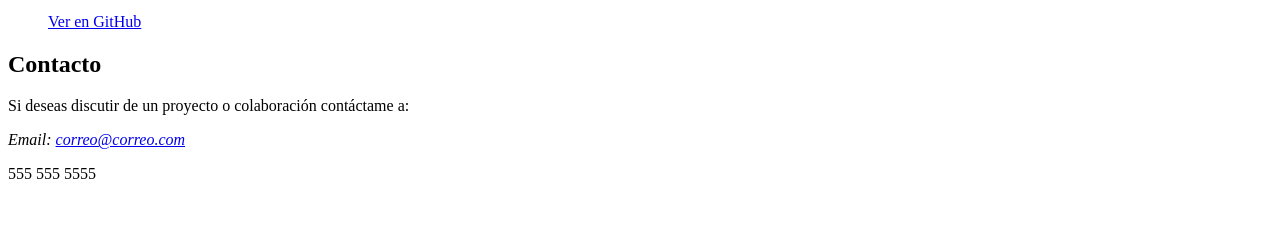
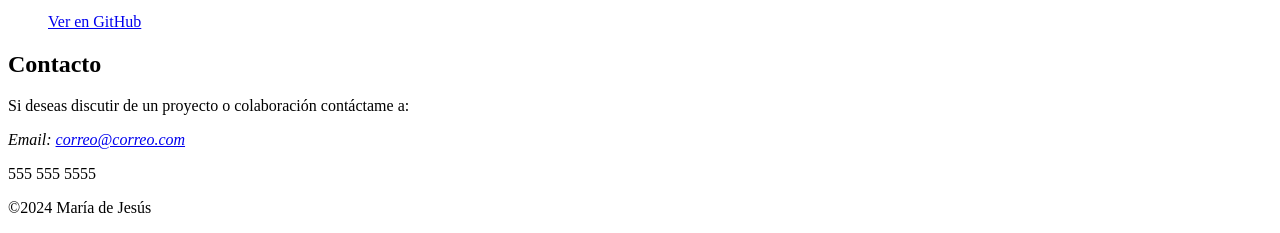
Before and after one commit to ChuchitaFuentes/DEVF_PORTFOLIO_MODULE_1, a plain HTML site: page 241114_EJERCICIOS/index.html in a window 1280 px wide. Shown: the part 1144-1377 px from the top of the page. Before the commit the page ends 1343 px from the top, so only its background shows below. Drawn offline with Linux system fonts and the light colour scheme.

Commit message:
Agrego footer

```diff
--- a/241114_EJERCICIOS/index.html
+++ b/241114_EJERCICIOS/index.html
@@ -112,6 +112,8 @@
 
 
     </main>
-
+   <footer>
+    <p>&copy;2024 María de Jesús</p>
+   </footer>
 </body>
 </html>
```
